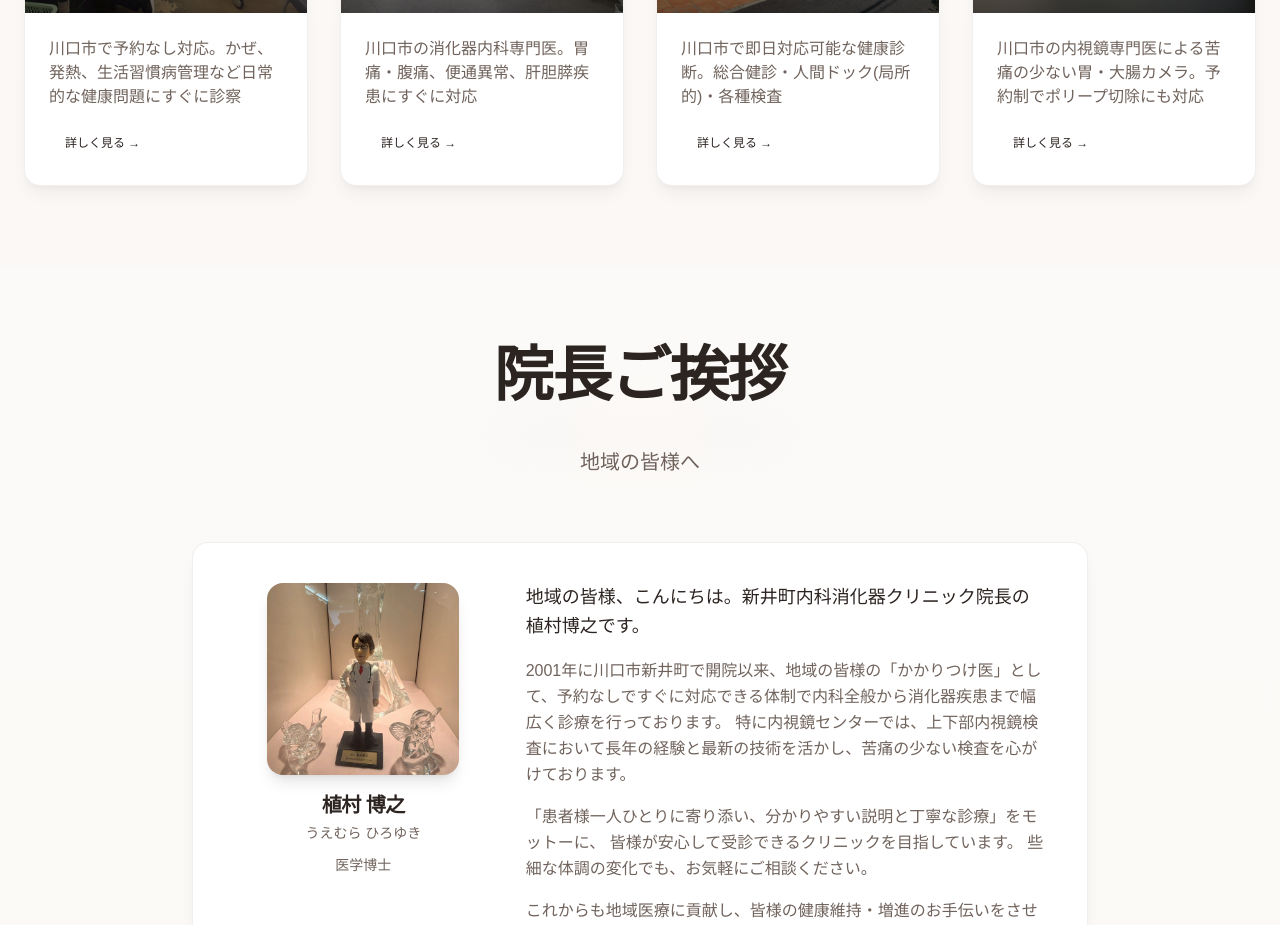
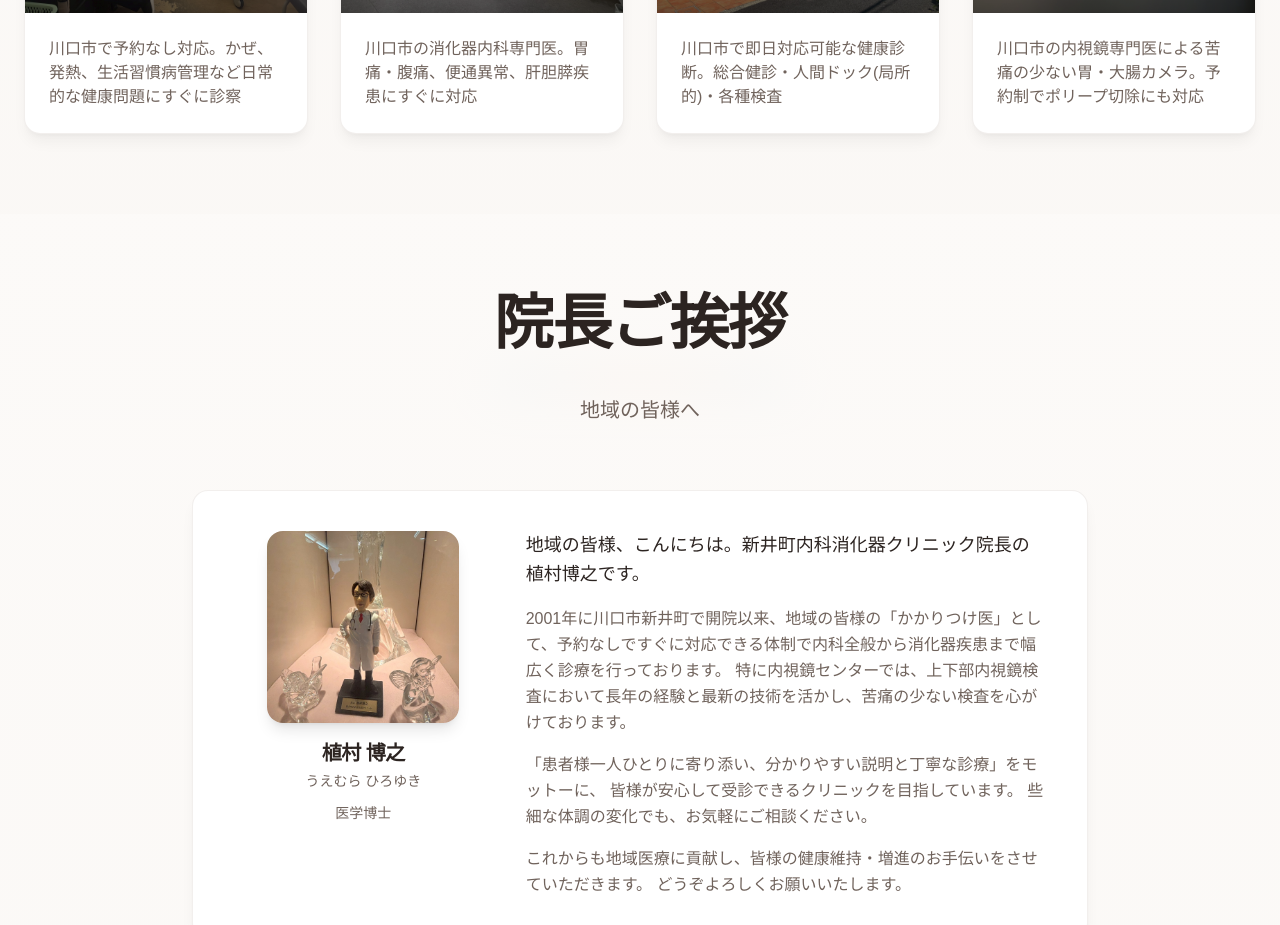
Before and after one commit to watanaberyutaro/Hospital, a Next.js app: page / in a window 1280 px wide. Shown: the part 3720-4645 px from the top of the page. Built offline with nearby package versions, Linux system fonts and the light colour scheme.

Commit message:
Remove broken department detail links
- Remove '詳しく見る' button from department cards
- Remove cursor-pointer class as cards are no longer clickable

```diff
--- a/app/page.tsx
+++ b/app/page.tsx
@@ -392,7 +392,7 @@ export default function HomePage() {
           />
           <div className="grid grid-cols-1 md:grid-cols-2 lg:grid-cols-4 gap-8">
             {departments.map((dept, index) => (
-              <Card key={index} className="overflow-hidden group cursor-pointer">
+              <Card key={index} className="overflow-hidden group">
                 <div className="aspect-[4/3] relative overflow-hidden">
                   <img
                     src={dept.image}
@@ -404,9 +404,6 @@ export default function HomePage() {
                 </div>
                 <div className="p-6">
                   <p className="text-muted-foreground">{dept.description}</p>
-                  <Button variant="ghost" size="sm" className="mt-4 group-hover:text-primary" asChild>
-                    <a href={`/departments/${dept.name}`}>詳しく見る →</a>
-                  </Button>
                 </div>
               </Card>
             ))}
```
